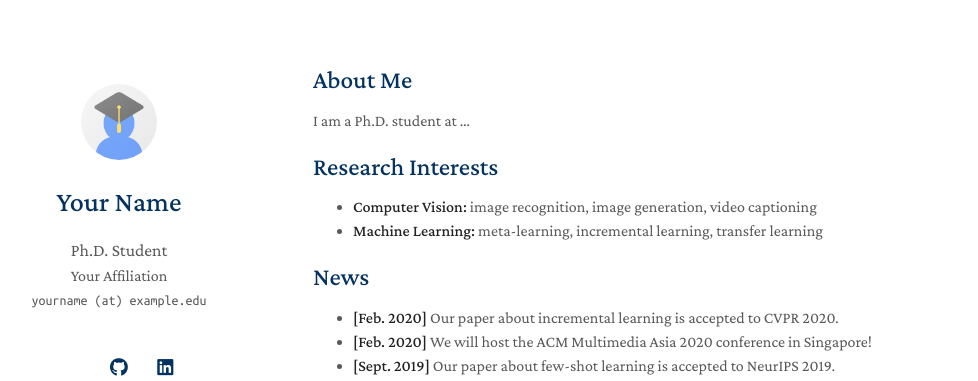
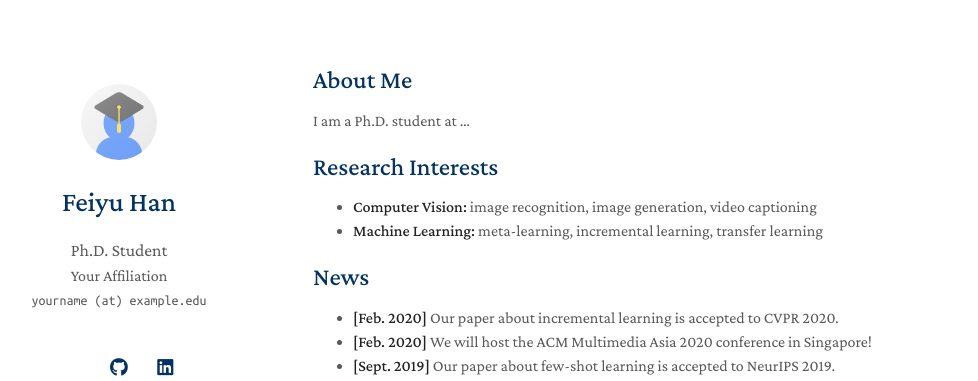
Before and after one commit to fyhancs/fyhancs.github.io, a Jekyll site: the page built from index.md, in a window 1280 px wide. Shown: the top 381 px of the page, without its empty margins (157-1135 px from the left). Built offline with Jekyll 4.4.1, drawn with Linux system fonts in a browser that asks for light colours; a style sheet for code colours, icons or effects is not loaded; our own code applies the rules of GitHub Pages for plain Markdown files.

Commit message:
Your commit message

```diff
--- a/_config.yml
+++ b/_config.yml
@@ -1,5 +1,5 @@
 # Basic Information
-title: Your Name
+title: Feiyu Han
 position: Ph.D. Student
 affiliation: Your Affiliation
 email: yourname (at) example.edu
```
